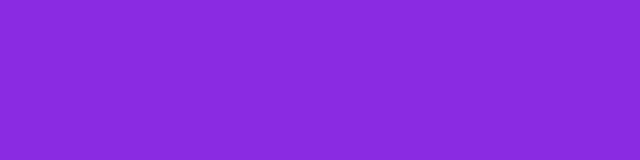
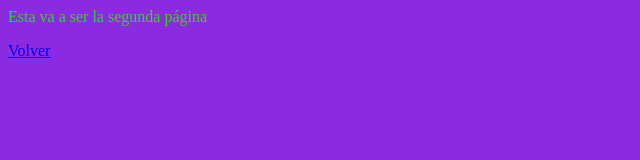
Before and after one commit to abdeeell/abdeeell.github.io, a plain HTML site: page dos.html in a window 1280 px wide. Shown: the whole page, without its empty margins (0-640 px from the left). Drawn offline with Linux system fonts and the light colour scheme.

Commit message:
probando enlaces

```diff
--- a/dos.html
+++ b/dos.html
@@ -1,4 +1,7 @@
 <html>
     <head><link href="css/estilos.css" rel="stylesheet" type="text/css"></head>
-    <body></body>
+    <body>
+        <P>Esta va a ser la segunda página</p>
+            <a href="index.html">Volver</a>
+    </body>
 </html>
```
Also changed, not shown: index.html (+1 -0 lines).
